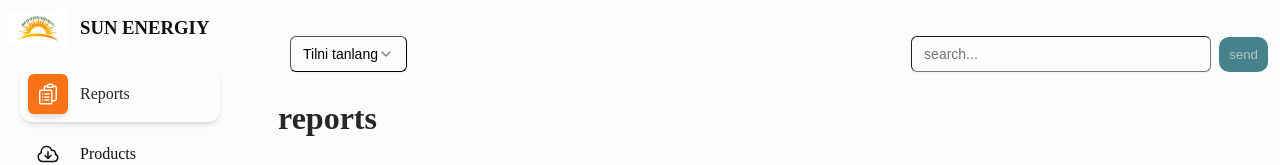
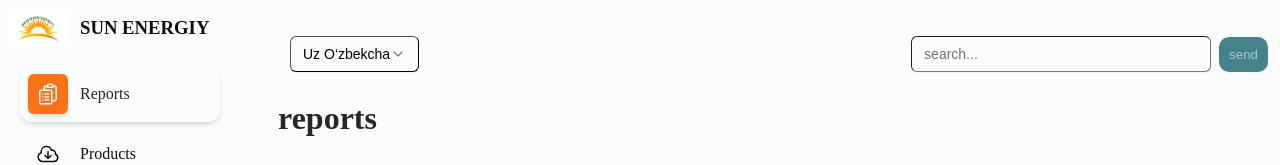
Before and after one commit to MaxmudAxmedov/admin-sun-energy, a React (Vite) app: page / in a window 1280 px wide. Shown: the top 165 px of the page. Built offline with nearby package versions, Linux system fonts and the light colour scheme; no server answers.

Commit message:
fixid bug

```diff
--- a/src/components/header/header.jsx
+++ b/src/components/header/header.jsx
@@ -13,21 +13,20 @@ import i18n from "@/utils/i18n";
 export const Header = () => {
   const handlerChange = (lang)=>{
     i18n.changeLanguage(lang)
-
+  localStorage.setItem("lang", lang)
   }
   return (
     <header className="py-7 flex justify-between px-3 ">
-        {/* <ThemeMode /> */}
-      <div>
+      <div className="flex gap-8 items-center ">
 
-        <Select onValueChange={handlerChange}>
+         <Select onValueChange={handlerChange} defaultValue={localStorage.getItem("lang") || ("uz")} >
           <SelectTrigger>
             <SelectValue placeholder=" Tilni tanlang " />
           </SelectTrigger>
-          <SelectContent>
-            <SelectItem value="uz">Uz O‘zbekcha</SelectItem>
-            <SelectItem value="ru">Ru Русский</SelectItem>
-            <SelectItem value="en">En English</SelectItem>
+          <SelectContent className="text-[var(--black)]">
+            <SelectItem value="uz" >Uz O‘zbekcha</SelectItem>
+            <SelectItem value="ru" >Ru Русский</SelectItem>
+            <SelectItem value="en" >En English</SelectItem>
           </SelectContent>
         </Select>
       </div>
--- a/src/locales/translations.js
+++ b/src/locales/translations.js
@@ -2,4 +2,8 @@ import en from "./en.json";
 import ru from "./ru.json";
 import uz from "./uz.json";
 
-export default { en, ru, uz };
+export default {
+  en: { translation: en },
+  ru: { translation: ru },
+  uz: { translation: uz },
+};
--- a/src/main.jsx
+++ b/src/main.jsx
@@ -3,9 +3,13 @@ import { createRoot } from "react-dom/client";
 import App from "./App.jsx";
 import "./index.css";
 import { BrowserRouter } from "react-router-dom";
+import { I18nextProvider } from "react-i18next";
+import i18n from "./utils/i18n.js";
 
 createRoot(document.getElementById("root")).render(
+    <I18nextProvider i18n={i18n}>
     <BrowserRouter>
         <App />
     </BrowserRouter>
+    </I18nextProvider>
 );
```
